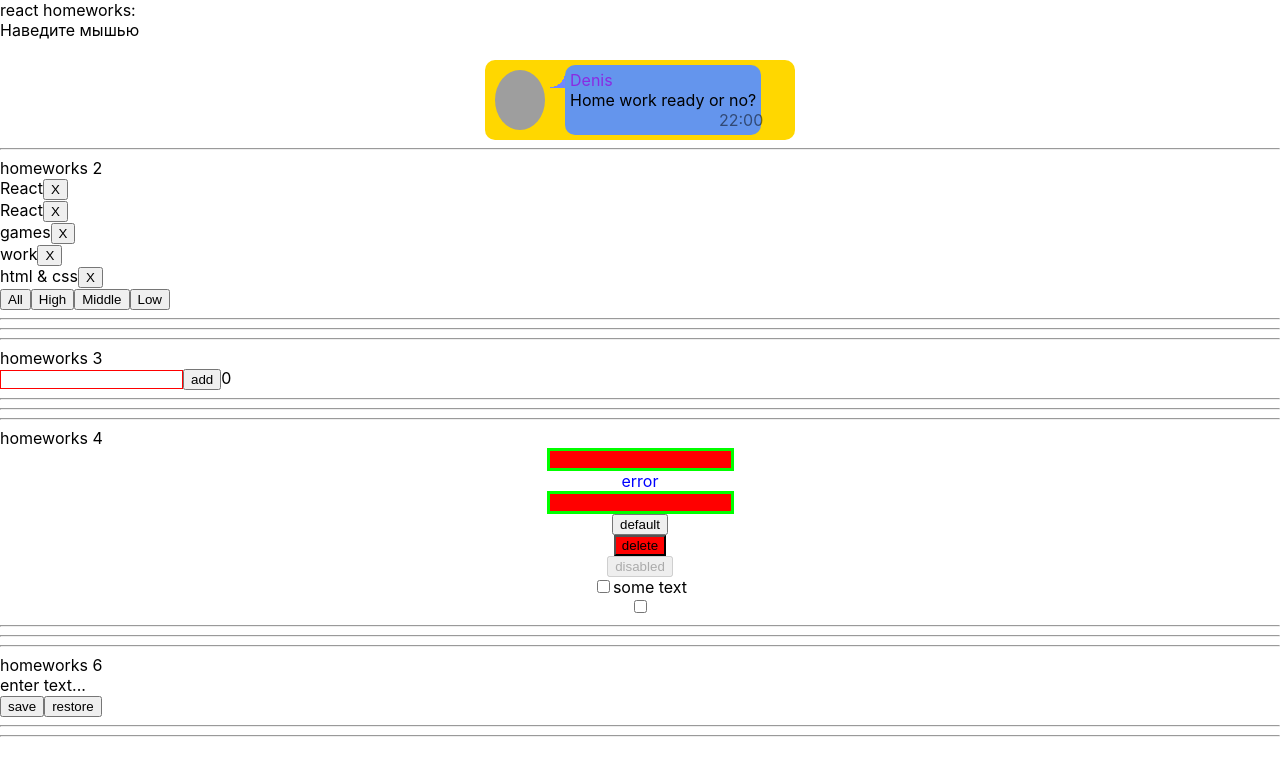
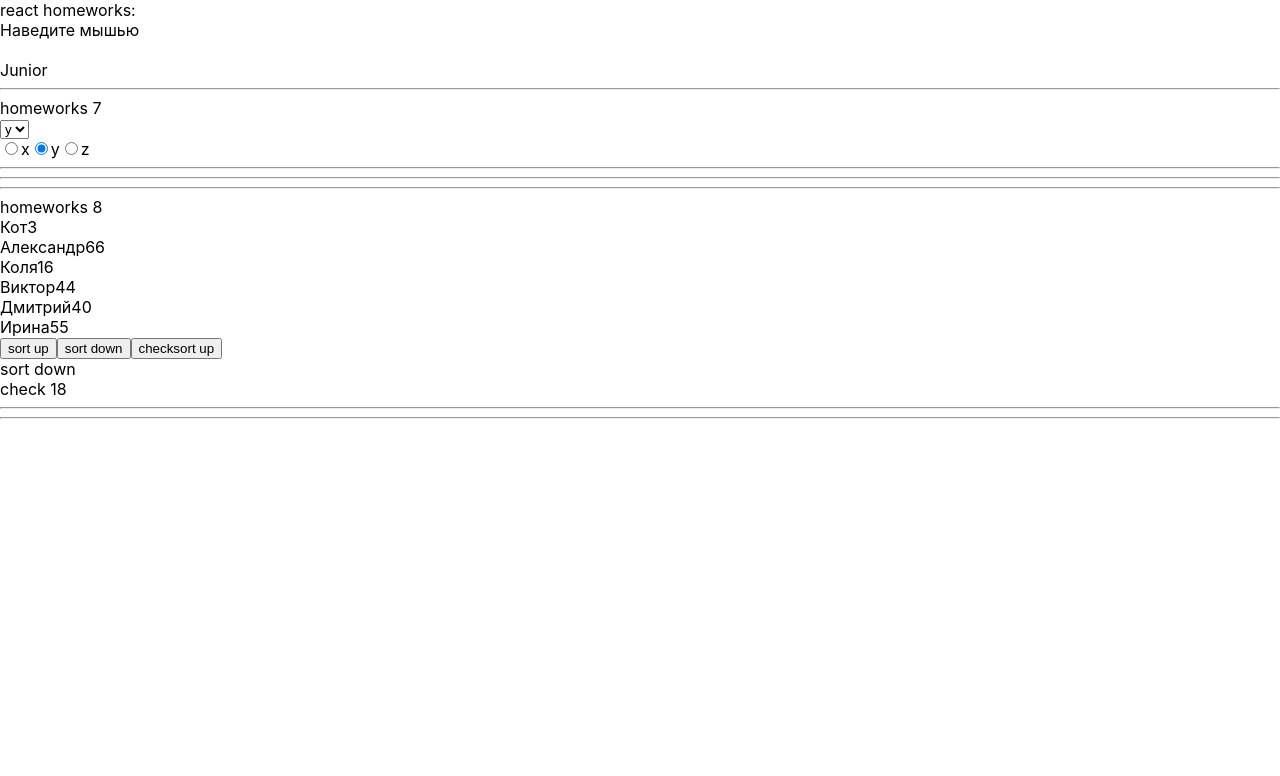
Before and after one commit to Denisssska/Ignatmyanswer, a React (Create React App) app: page /#/Junior in a window 1280 px wide. Before the commit this address led to /#/pre-junior. Shown: the top 776 px of the page. Built offline with nearby package versions, Linux system fonts and the light colour scheme.

Commit message:
commit-1

```diff
--- a/src/p2-homeworks/h5-rrd-v6/pages/Junior.tsx
+++ b/src/p2-homeworks/h5-rrd-v6/pages/Junior.tsx
@@ -1,5 +1,6 @@
 import React from 'react'
 import HW7 from "../../h7/HW7";
+import HW8 from "../../h8/HW8";
 
 
 function Junior() {
@@ -7,6 +8,7 @@ function Junior() {
         <div>
 Junior
             <HW7/>
+            <HW8/>
         </div>
     )
 }
--- a/src/p2-homeworks/h8/HW8.tsx
+++ b/src/p2-homeworks/h8/HW8.tsx
@@ -19,11 +19,13 @@ function HW8() {
     // need to fix any
     const finalPeople = people.map((p) => (
         <div key={p._id}>
-            some name, age
+            {p.name}{p.age}
         </div>
     ))
 
     const sortUp = () => setPeople(homeWorkReducer(initialPeople, {type: 'sort', payload: 'up'}))
+    const sortDown = () => setPeople(homeWorkReducer(initialPeople, {type: 'sort', payload: 'down'}))
+    const sortCheck = () => setPeople(homeWorkReducer(initialPeople, {type: 'check', payload: 18}))
 
     return (
         <div>
@@ -33,7 +35,11 @@ function HW8() {
             {/*should work (должно работать)*/}
             {finalPeople}
 
-            <div><SuperButton onClick={sortUp}>sort up</SuperButton></div>
+            <div>
+                <SuperButton onClick={sortUp}>sort up</SuperButton>
+                <SuperButton onClick={sortDown}>sort down</SuperButton>
+                <SuperButton onClick={sortCheck}>checksort up</SuperButton>
+            </div>
             <div>sort down</div>
             check 18
 
```
